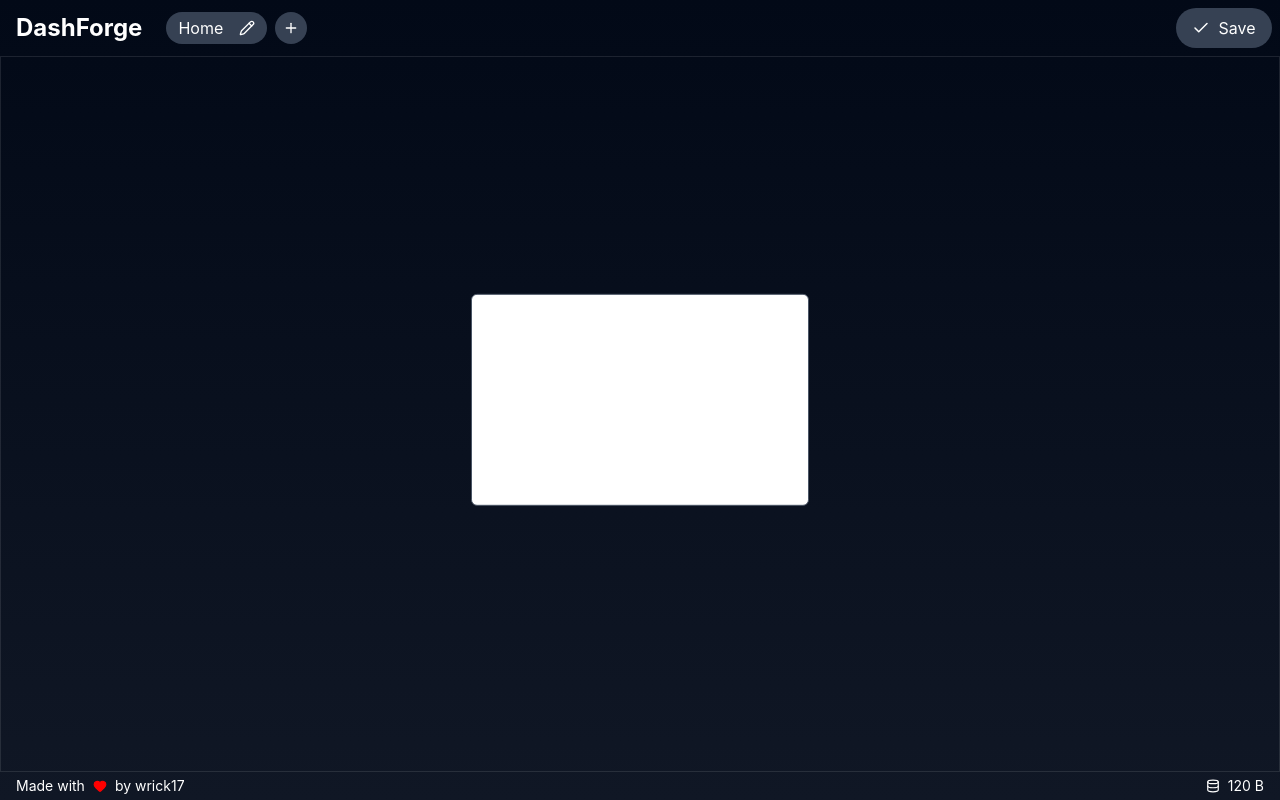
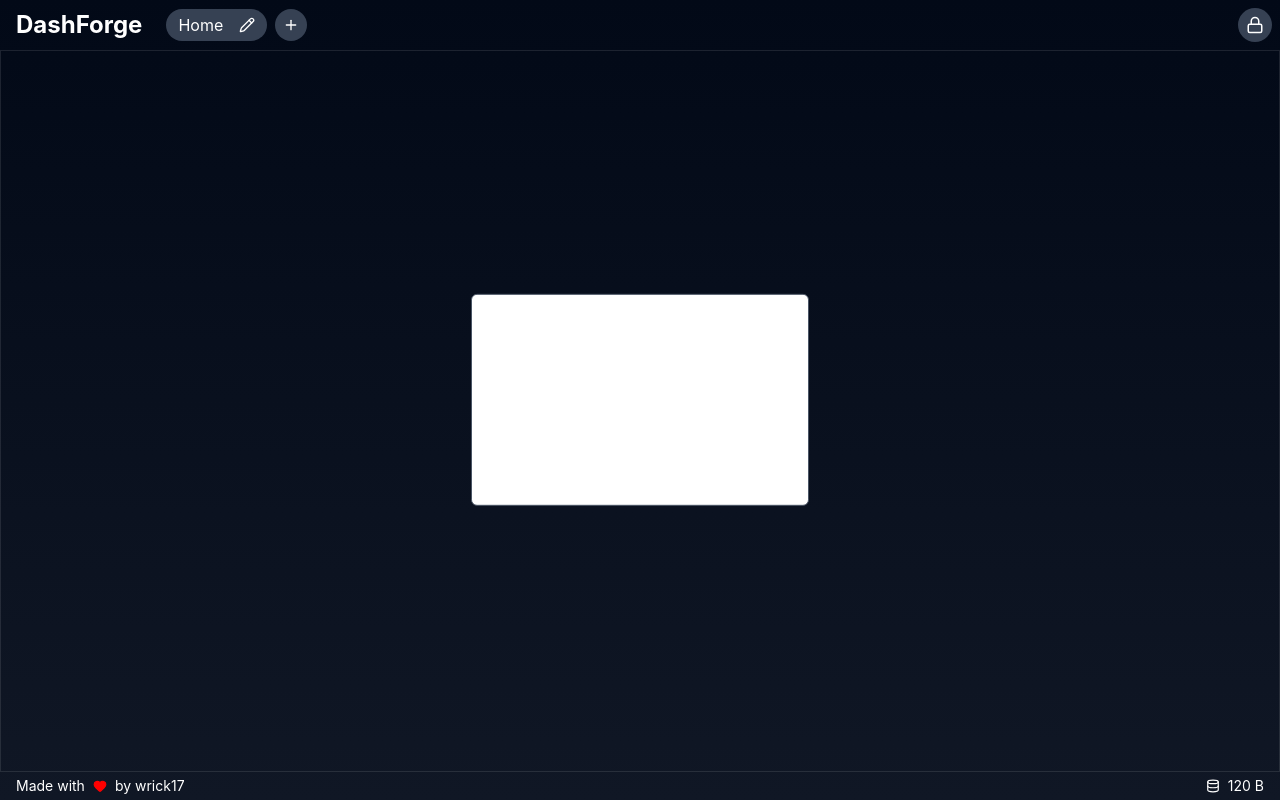
Before and after one commit to wrick17/dashforge, a React app: page / in a window 1280 px wide. Built offline with nearby package versions, Linux system fonts and the light colour scheme; the HTML template or start-up script is replaced by a standard one.

Commit message:
lock unlock fix

```diff
--- a/src/components/Header.jsx
+++ b/src/components/Header.jsx
@@ -1,26 +1,29 @@
-import { Check, Pencil } from "lucide-react";
-import { useEditable } from "../hooks/store";
+import { Lock, LockOpen } from 'lucide-react';
+import { useEditable } from '../hooks/store';
 import { Tabs } from './Tabs';
 
 export const Header = () => {
 	const { isEditing, startEditing, stopEditing } = useEditable();
+
+	const handleLocking = () => {
+		if (isEditing) {
+			stopEditing();
+		} else {
+			startEditing();
+		}
+	};
+
 	return (
 		<header className="flex flex-row justify-between items-center p-2 gap-4">
 			<span className="text-2xl font-bold px-2">DashForge</span>
 			<Tabs />
 			<button
 				type="button"
-				className="rounded-full bg-gray-700 text-white px-4 py-2 flex flex-row items-center justify-center gap-2 min-w-24"
-				onClick={() => {
-					if (isEditing) {
-						stopEditing();
-					} else {
-						startEditing();
-					}
-				}}
+				className="rounded-full bg-gray-700 text-white px-2 py-2 flex flex-row items-center justify-center gap-2"
+				title={isEditing ? 'Lock' : 'Unlock'}
+				onClick={handleLocking}
 			>
-				{isEditing ? <Check size={18} /> : <Pencil size={16} />}
-				{isEditing ? "Save" : "Edit"}
+				{isEditing ? <Lock size={18} /> : <LockOpen size={18} />}
 			</button>
 		</header>
 	);
```
